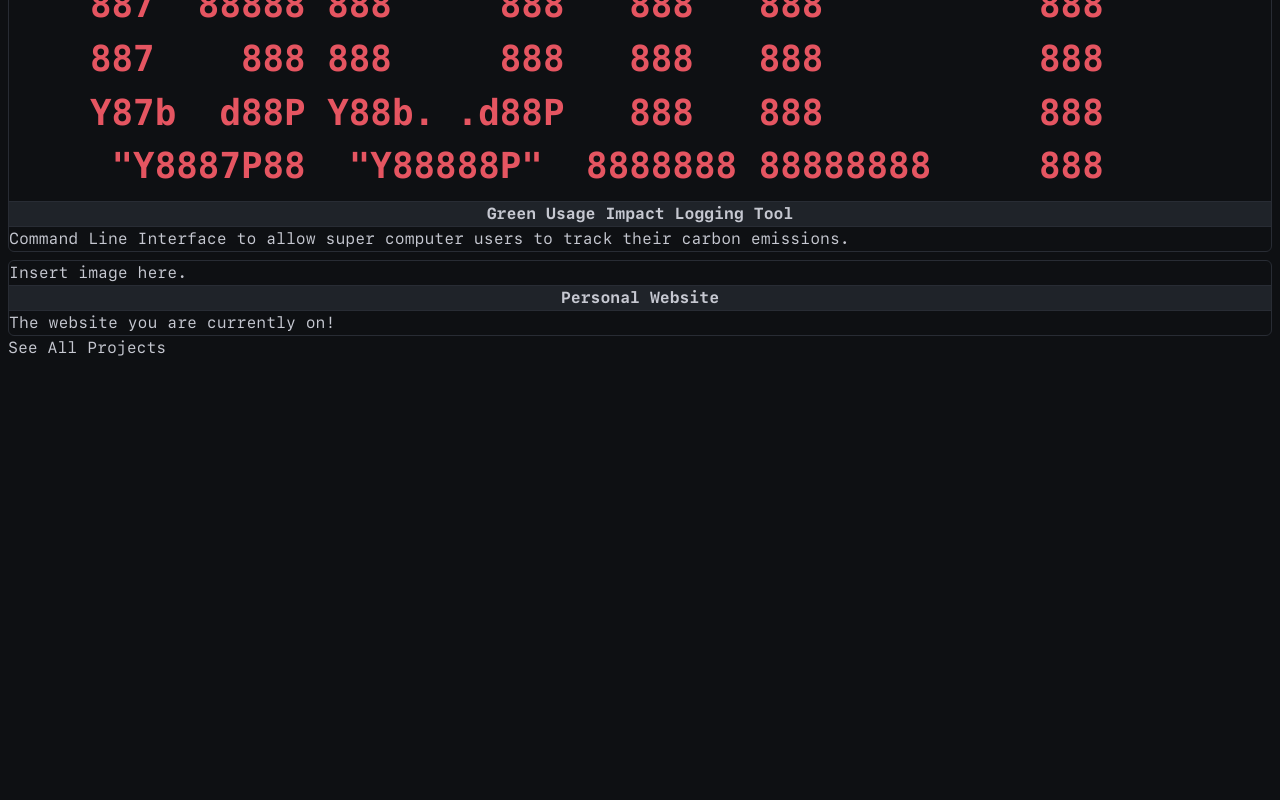
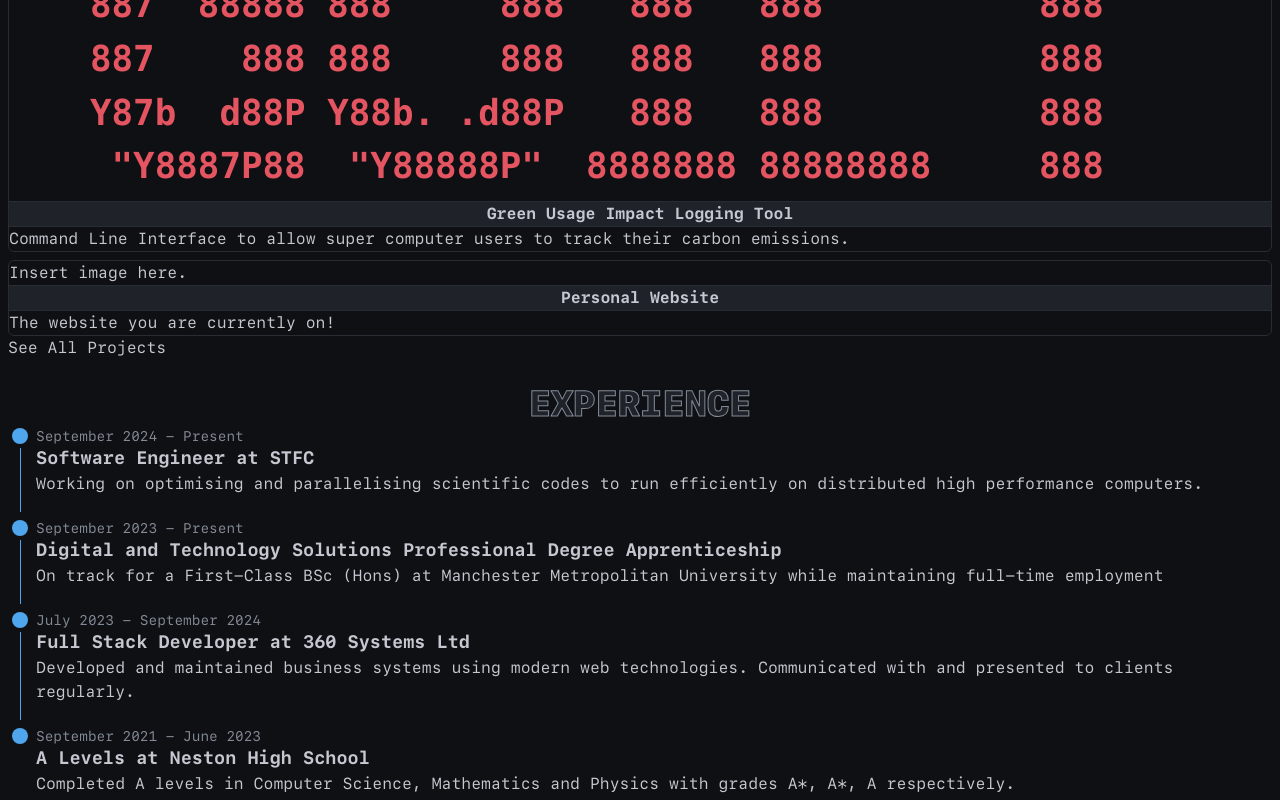
Before and after one commit to GeorgeRoe/GeorgeRoe.github.io, a Nuxt app: page / in a window 1280 px wide. Shown: the part 1267-2067 px from the top of the page. Before the commit the page ends 1651 px from the top, so only its background shows below. Built offline with nearby package versions, Linux system fonts and the light colour scheme.

Commit message:
Add timeline of experiences

```diff
--- /dev/null
+++ b/app/components/Timeline.vue
@@ -0,0 +1,45 @@
+<script setup lang="ts">
+import { Palette } from '~/types/palette';
+import type { TimelineItem } from '~/types/timelineItem';
+
+interface TimelineProps {
+  items: Array<TimelineItem>
+}
+
+defineProps<TimelineProps>();
+
+const { theme } = useTheme();
+</script>
+
+<template>
+  <ul>
+    <li
+      v-for="(item, index) in items"
+      :key="index"
+      class="flex gap-2 p-1"
+    >
+      <div class="flex flex-col items-center gap-1">
+        <div
+          class="aspect-square w-4 rounded-full"
+          :style="{ backgroundColor: theme(Palette.Blue) }"
+        />
+        <div
+          v-if="index < items.length - 1"
+          class="border-l flex-1"
+          :style="{ borderColor: theme(Palette.Blue) }"
+        />
+      </div>
+      <div>
+        <div class="text-sm/4" :style="{ color: theme(Palette.DimmedText) }">
+          {{ item.date }}
+        </div>
+        <h3 class="text-lg font-bold">
+          {{ item.title }}
+        </h3>
+        <p :class="index < items.length - 1 ? 'mb-4' : ''">
+          {{ item.description }}
+        </p>
+      </div>
+    </li>
+  </ul>
+</template>
--- a/app/pages/index.vue
+++ b/app/pages/index.vue
@@ -6,6 +6,7 @@ import { useTheme } from '~/composables/useTheme';
 import { Palette } from '~/types/palette';
 import { ThemeName } from '~/data/theme';
 import type { StyleValue } from 'vue';
+import type { TimelineItem } from '~/types/timelineItem';
 
 const { theme, setTheme } = useTheme()
 
@@ -52,6 +53,29 @@ const multidisciplineArticles = [
       Technology.Python,
       Technology.Java,
     ]
+  }
+]
+
+const timelineItems: Array<TimelineItem> = [
+  {
+    date: "September 2024 - Present",
+    title: "Software Engineer at STFC",
+    description: "Working on optimising and parallelising scientific codes to run efficiently on distributed high performance computers.",
+  },
+  {
+    date: "September 2023 - Present",
+    title: "Digital and Technology Solutions Professional Degree Apprenticeship",
+    description: "On track for a First-Class BSc (Hons) at Manchester Metropolitan University while maintaining full-time employment",
+  },
+  {
+    date: "July 2023 - September 2024",
+    title: "Full Stack Developer at 360 Systems Ltd",
+    description: "Developed and maintained business systems using modern web technologies. Communicated with and presented to clients regularly.",
+  },
+  {
+    date: "September 2021 - June 2023",
+    title: "A Levels at Neston High School",
+    description: "Completed A levels in Computer Science, Mathematics and Physics with grades A*, A*, A respectively.",
   }
 ]
 
@@ -109,4 +133,8 @@ const outlinedTextStyle = computed<StyleValue>(() => ({
     </div>
     <a>See All Projects</a>
   </section>
+  <section class="container mx-auto px-2">
+    <h2 class="text-center font-extrabold text-4xl" :style="outlinedTextStyle">EXPERIENCE</h2>
+    <timeline :items="timelineItems" />
+  </section>
 </template>
--- /dev/null
+++ b/app/types/timelineItem.ts
@@ -0,0 +1,5 @@
+export interface TimelineItem {
+  title: string
+  description: string
+  date: string
+}
```
